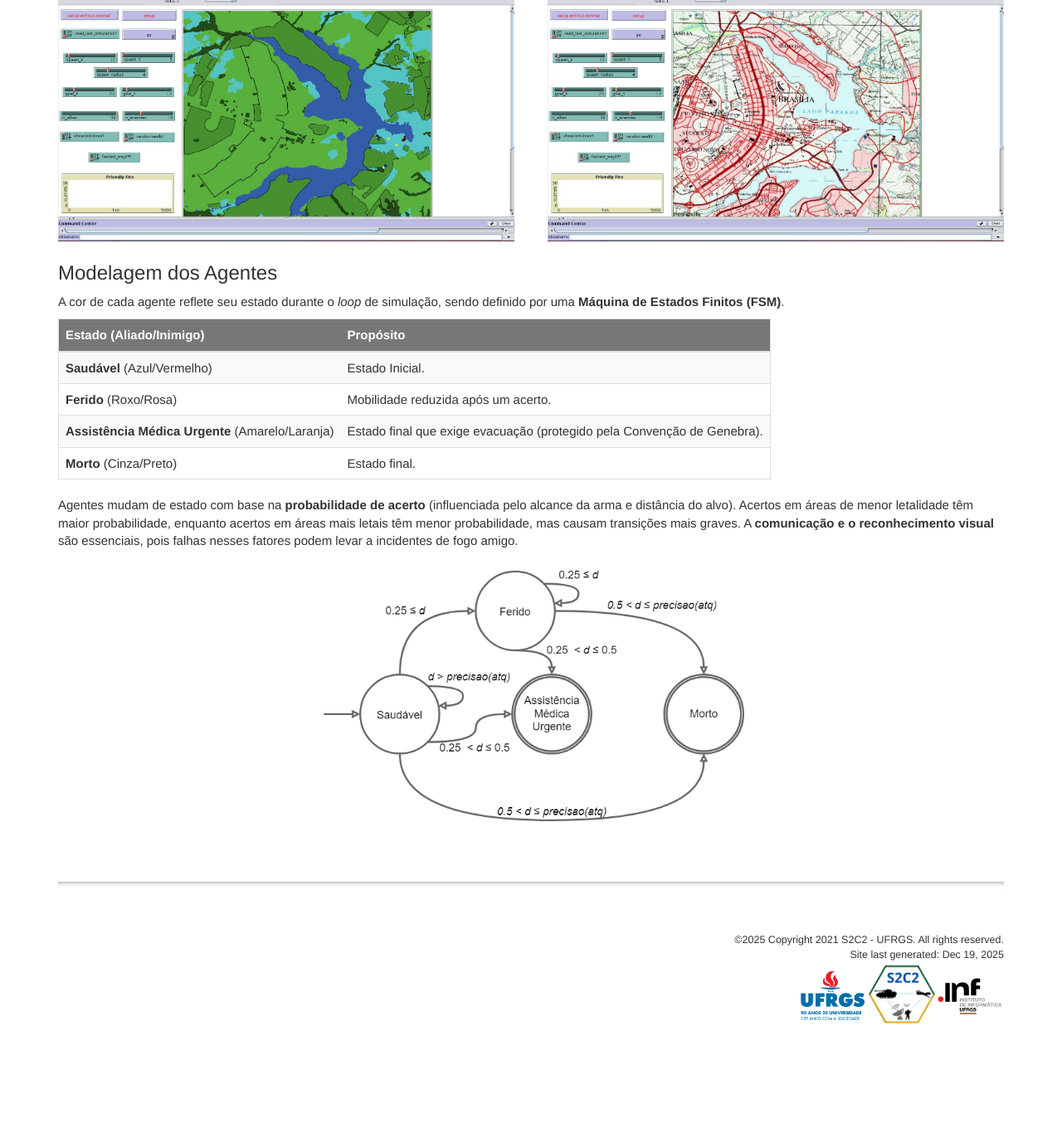
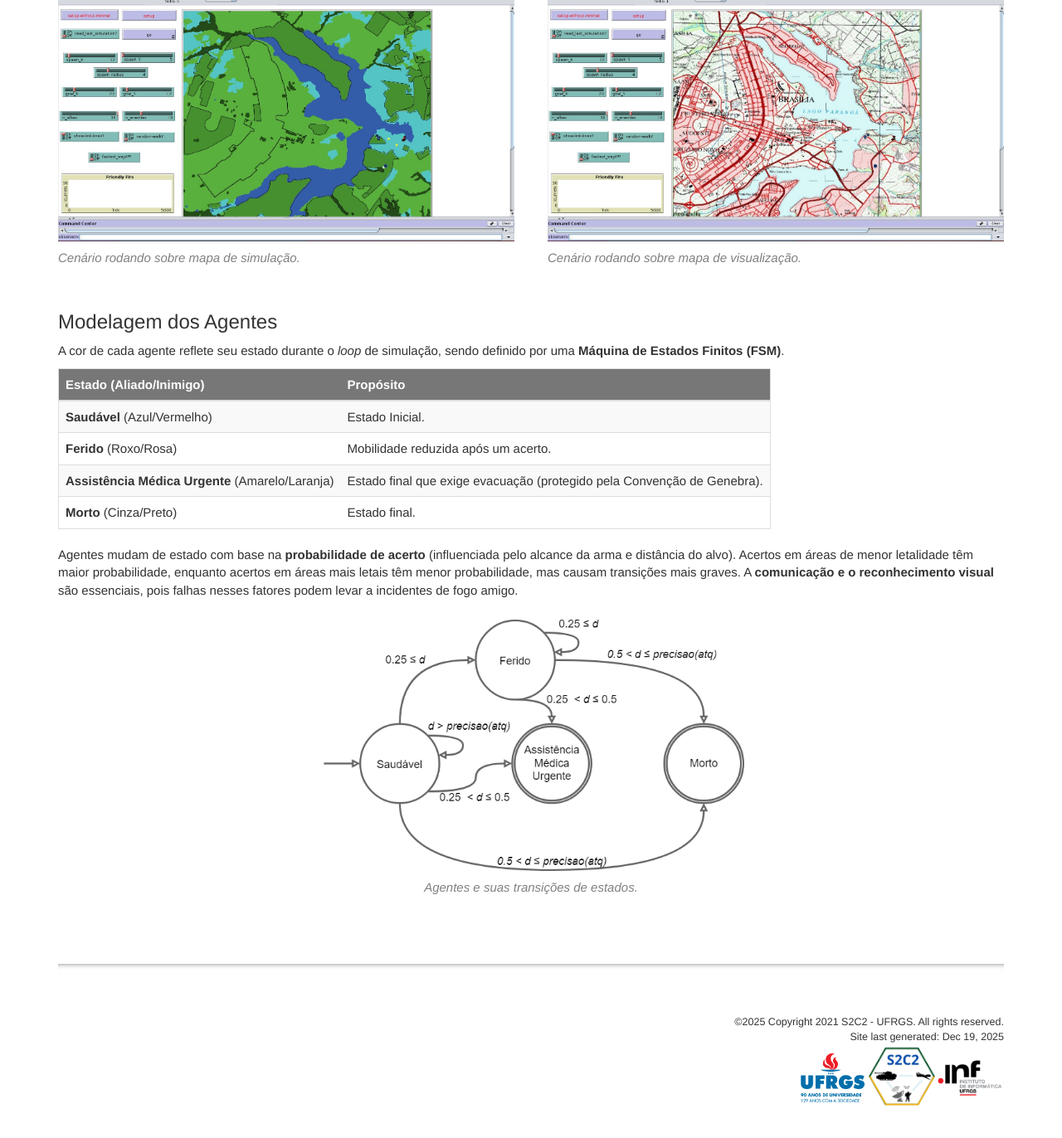
Before and after one commit to S2C2-UFRGS/S2C2-UFRGS, a Jekyll site: the page built from pages/s2c2/modelagem.md, in a window 1280 px wide and 1400 px high, scrolled down 1360 px. Shown: the top 1372 px of the window at 83% size. Built offline with Jekyll 4.4.1, drawn with Linux system fonts in a browser that asks for light colours; comment, search, counter and statistics services are not loaded; before the commit the page ends 2661 px from its top, so only the background shows below that.

```diff
--- a/pages/s2c2/modelagem.md
+++ b/pages/s2c2/modelagem.md
@@ -65,13 +65,26 @@ A validade da simulação depende da representação fidedigna do ambiente opera
 <table class="c2-split-columns two-figures">
     <tr>
         <td>
-            <img src="assets/images/fig12.mapa_simulação.jpeg" alt="Cenário rodando sobre mapa de simulação" style="width:80%;">
+            <img src="assets/images/fig12.mapa_simulação.jpeg" alt="Cenário rodando sobre mapa de simulação." style="width:80%;">
         </td>
         <td>
-            <img src="assets/images/fig13.mapa_PNG.jpeg" alt="Cenário rodando sobre mapa de visualização">
+            <img src="assets/images/fig13.mapa_PNG.jpeg" alt="Cenário rodando sobre mapa de visualização.">
+        </td>
+    </tr>
+    <tr>
+        <td>
+            <figure style="margin: 0;">
+                <figcaption>Cenário rodando sobre mapa de simulação.</figcaption>
+            </figure>
+        </td>
+        <td>
+            <figure style="margin: 0;">
+                <figcaption>Cenário rodando sobre mapa de visualização.</figcaption>
+            </figure>
         </td>
     </tr>
 </table>
+
 
 ## Modelagem dos Agentes
 
@@ -108,4 +121,5 @@ Agentes mudam de estado com base na **probabilidade de acerto** (influenciada pe
 
 <div align="center">
     <img src="assets/images/fig5.fsm.png" alt="Agentes e suas transições de estados" style="width:45%;">
+    <figcaption>Agentes e suas transições de estados.</figcaption>
 <div>
```
Also changed, not shown: pages/s2c2/aplicacoes.md (+2 -1 lines), pages/s2c2/resultados.md (+49 -5 lines), assets/images/BFT.Inimigos.jpg (added), assets/images/BFT.inimigos.fogoamigo.png (added).
